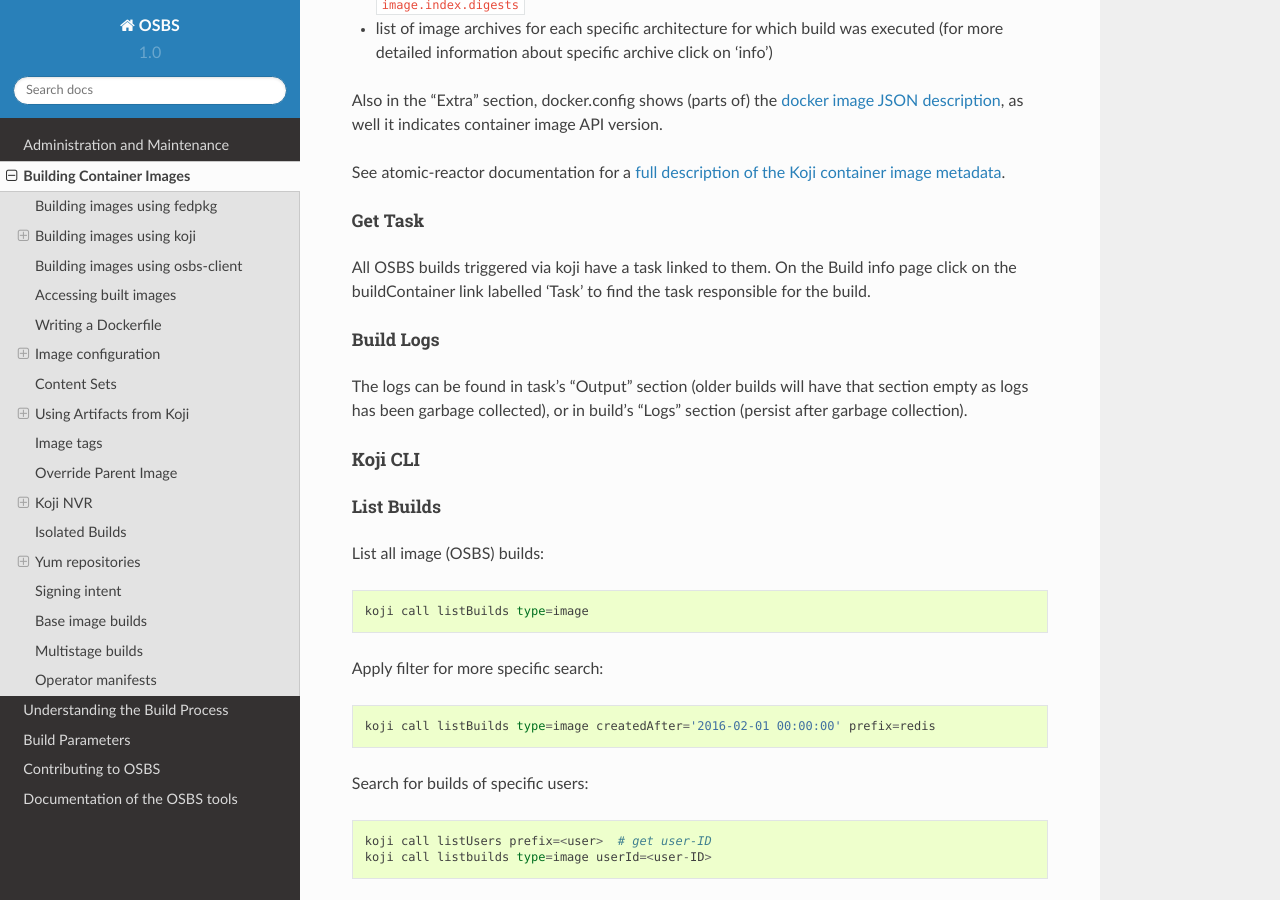
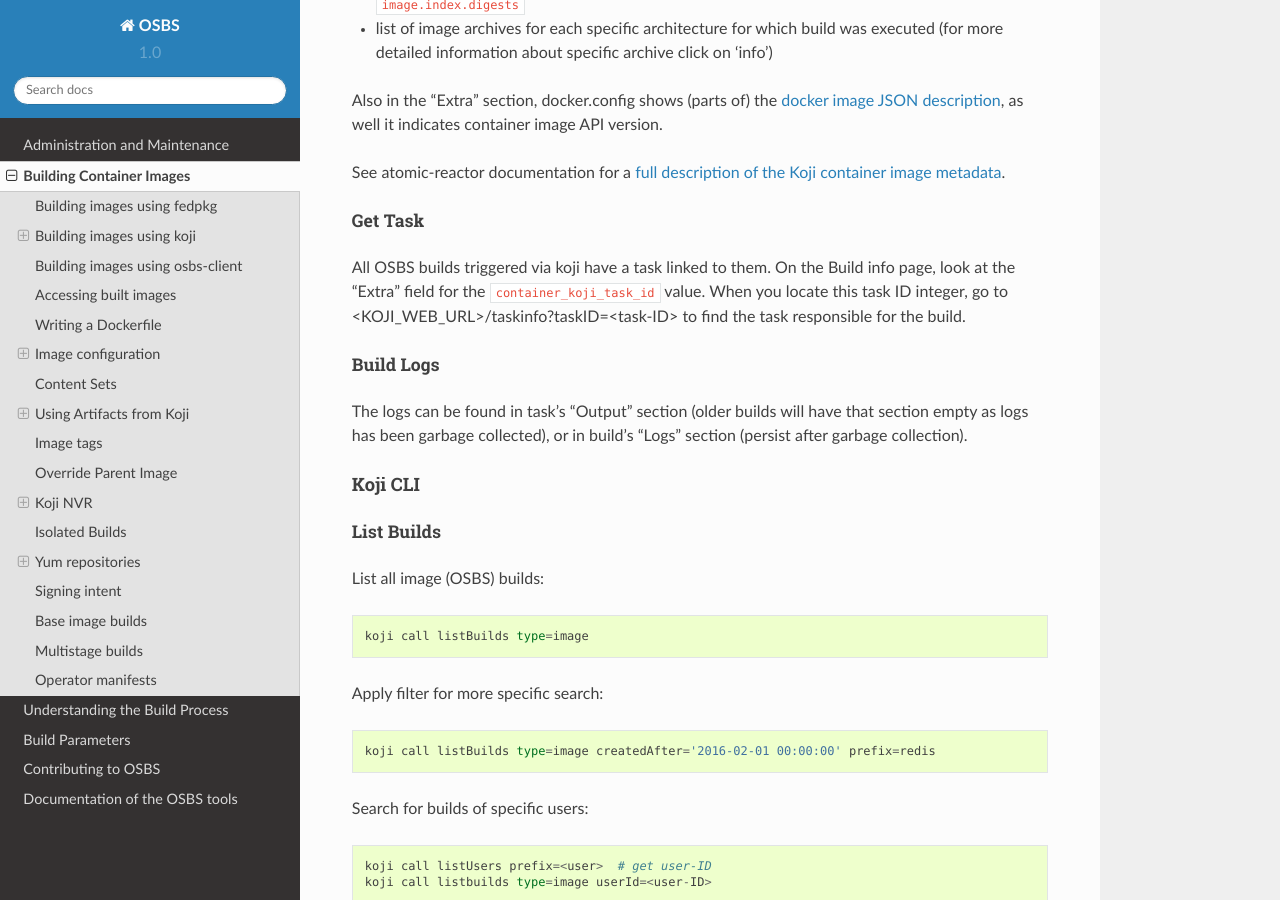
Before and after one commit to containerbuildsystem/osbs-docs, a Sphinx documentation site: the page built from docs/users.rst, in a window 1280 px wide and 900 px high, scrolled down 1588 px. Built offline with Sphinx 7.4.7 and the Read the Docs theme 2.0.0, drawn with Linux system fonts in a browser that asks for light colours.

Commit message:
users: kojiweb does not (yet) link builds to tasks
Unfortunately the upstream Kojiweb software does not link container
builds back to the corresponding buildContainer tasks.

Here's the ticket that tracks this in Koji upstream:
https://pagure.io/koji/issue/215

Signed-off-by: Ken Dreyer <kdreyer@redhat.com>

```diff
--- a/docs/users.rst
+++ b/docs/users.rst
@@ -99,9 +99,11 @@
 Get Task
 ++++++++
 
-All OSBS builds triggered via koji have a task linked to them.
-On the Build info page click on the buildContainer link labelled 'Task'
-to find the task responsible for the build.
+All OSBS builds triggered via koji have a task linked to them. On the Build
+info page, look at the "Extra" field for the ``container_koji_task_id`` value.
+When you locate this task ID integer, go to
+<KOJI_WEB_URL>/taskinfo?taskID=<task-ID> to find the task responsible
+for the build.
 
 
 Build Logs
```
